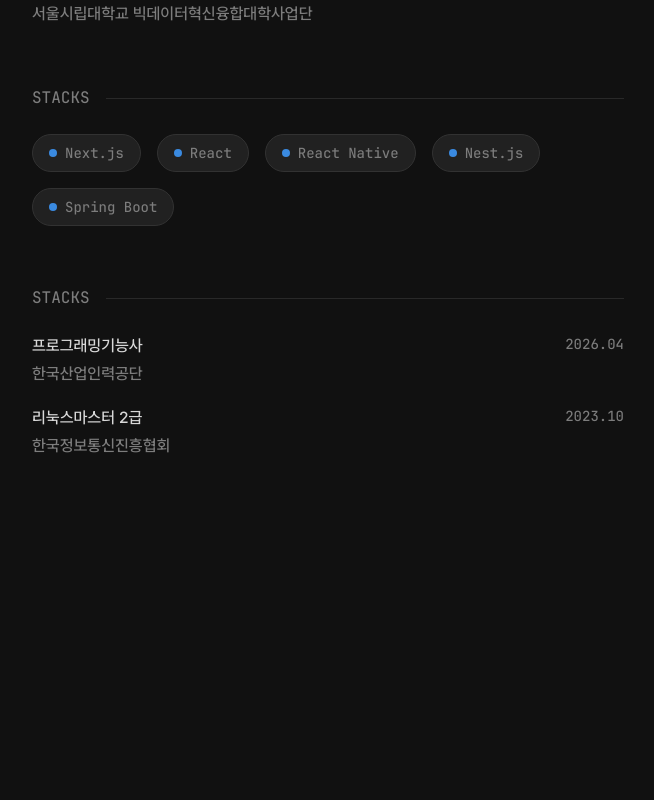
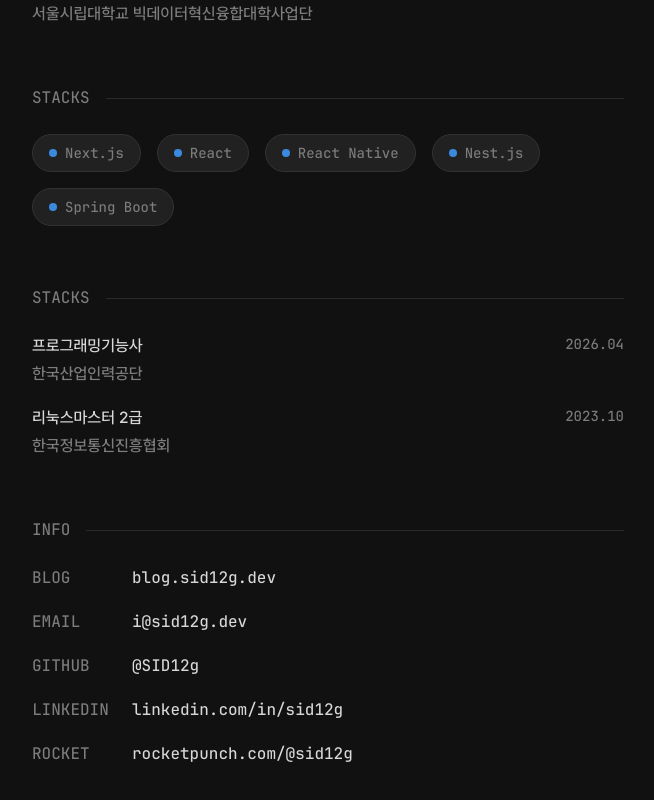
Before and after one commit to SID12g/sid12g.dev, a Next.js app: page / in a window 1280 px wide. Shown: the part 1242-2042 px from the top of the page, without its empty margins (312-966 px from the left). Before the commit the page ends 1740 px from the top, so only its background shows below. Built offline with nearby package versions, Linux system fonts and the light colour scheme.

Commit message:
feat(section): Info 섹션 컴포넌트 추가
- 블로그, 이메일, GitHub, LinkedIn, Rocket 링크 목록 구현
- InfoItem 내부 컴포넌트로 재사용 가능한 링크 행 구성

```diff
--- a/src/app/page.tsx
+++ b/src/app/page.tsx
@@ -1,6 +1,7 @@
 import Activities from "@/components/section/Activities";
 import Certifications from "@/components/section/Certifications";
 import Education from "@/components/section/Education";
+import Info from "@/components/section/Info";
 import Intro from "@/components/section/Intro";
 import Profile from "@/components/section/Profile";
 import Stack from "@/components/section/Stacks";
@@ -14,6 +15,7 @@ export default function Home() {
       <Activities />
       <Stack />
       <Certifications />
+      <Info />
     </div>
   );
 }
--- /dev/null
+++ b/src/components/section/Info.tsx
@@ -0,0 +1,60 @@
+import Separator from "@/components/Separator";
+import Link from "next/link";
+
+export default function Info() {
+  return (
+    <div>
+      <Separator title="INFO" />
+      <div className="flex flex-col gap-5">
+        <InfoItem
+          title="BLOG"
+          content="blog.sid12g.dev"
+          href="https://blog.sid12g.dev"
+        />
+        <InfoItem
+          title="EMAIL"
+          content="i@sid12g.dev"
+          href="mailto:i@sid12g.dev"
+        />
+        <InfoItem
+          title="GITHUB"
+          content="@SID12g"
+          href="https://github.com/SID12g"
+        />
+        <InfoItem
+          title="LINKEDIN"
+          content="linkedin.com/in/sid12g"
+          href="https://linkedin.com/in/sid12g"
+        />
+        <InfoItem
+          title="ROCKET"
+          content="rocketpunch.com/@sid12g"
+          href="https://rocketpunch.com/@sid12g"
+        />
+      </div>
+    </div>
+  );
+}
+
+function InfoItem({
+  title,
+  content,
+  href,
+}: {
+  title: string;
+  content: string;
+  href: string;
+}) {
+  return (
+    <div className="flex flex-row gap-5">
+      <div className="w-20">
+        <p className="text-base text-muted font-jetbrains-mono">{title}</p>
+      </div>
+      <p className="text-base text-primary font-jetbrains-mono">
+        <Link href={href} target="_blank" rel="noopener noreferrer">
+          {content}
+        </Link>
+      </p>
+    </div>
+  );
+}
```
